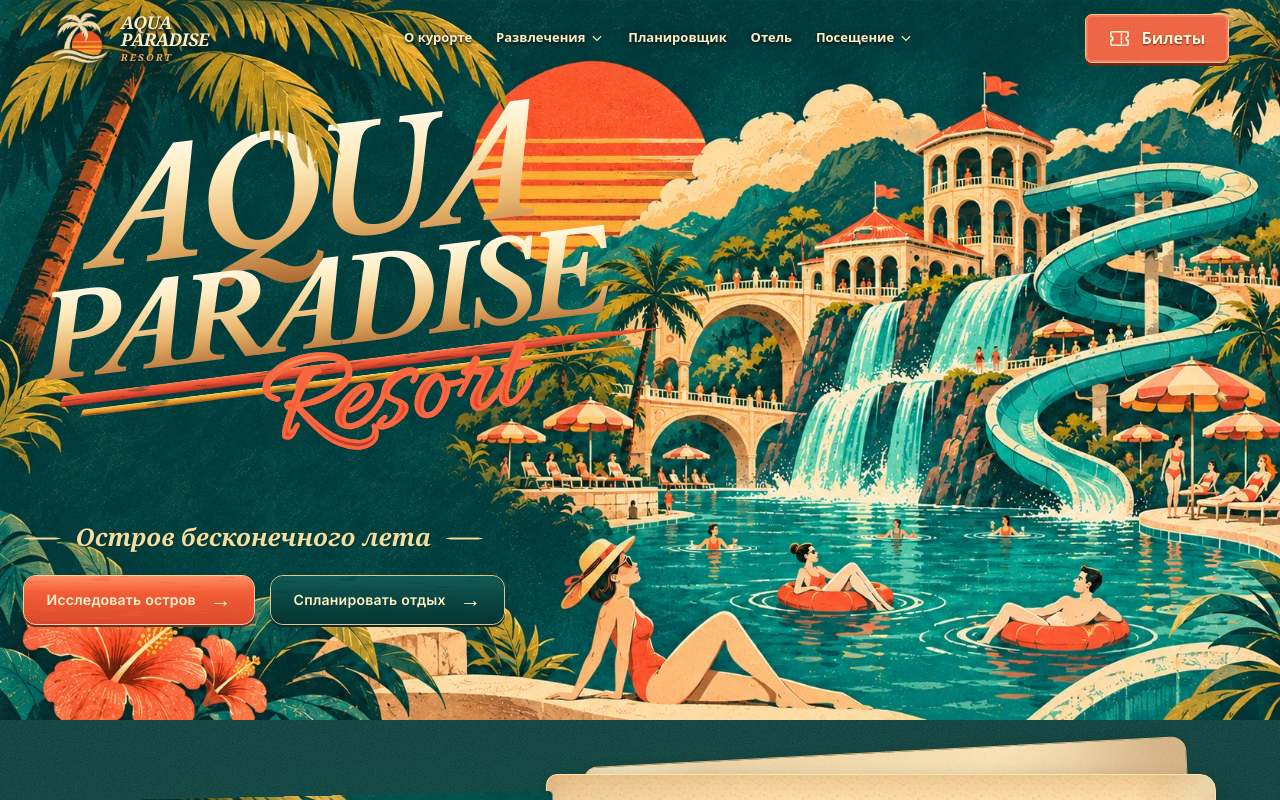
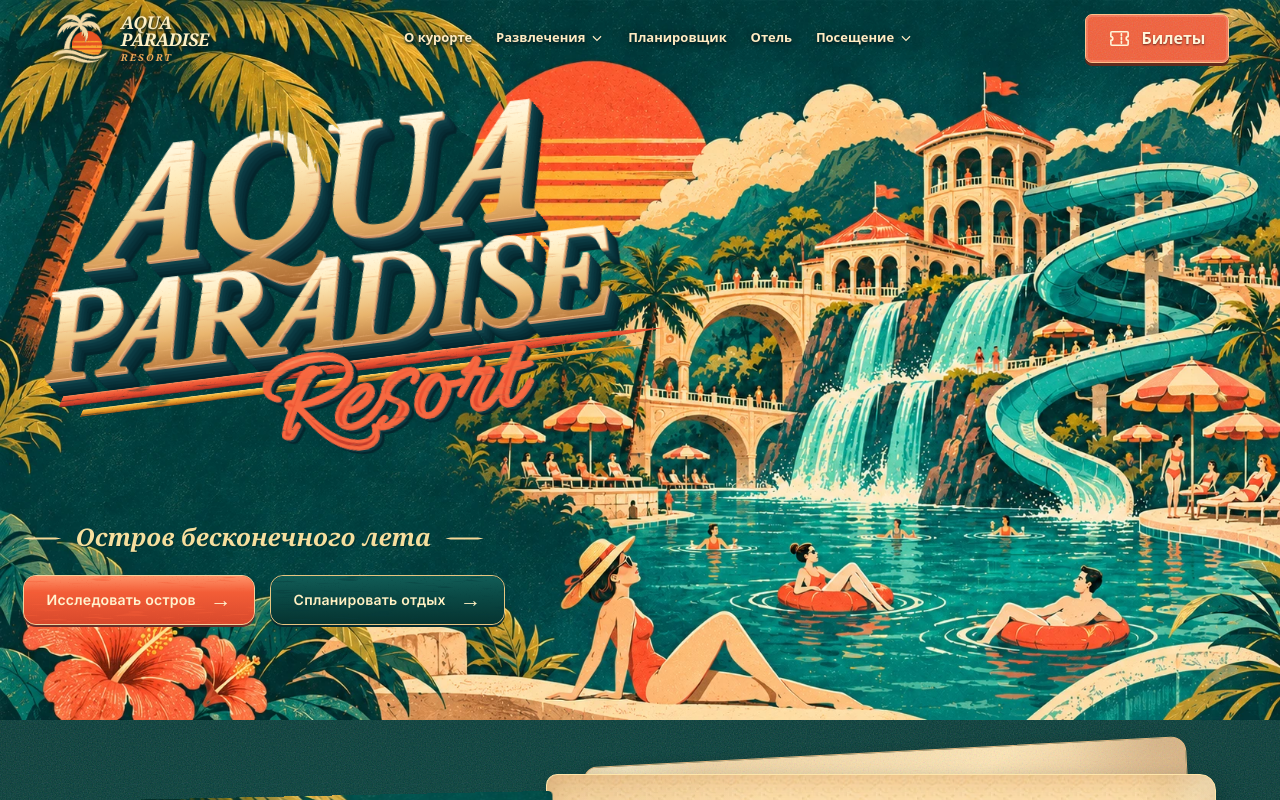
Before and after one commit to raccoonforge/aqua-paradise-resort, a React (Vite) app: page / in a window 1280 px wide. Shown: the top 800 px of the page. Built offline with nearby package versions, Linux system fonts and the light colour scheme; a web font is replaced by a local one.

Commit message:
fix(hero): restore reference ink gradient and deep teal shadow treatment

```diff
--- a/src/hero-reference.css
+++ b/src/hero-reference.css
@@ -375,3 +375,22 @@
   .riv-home .apr-hero *::before,
   .riv-home .apr-hero *::after { animation:none; transition:none; }
 }
+
+/* Preview's final ink treatment: apply depth behind the gradient, not as a
+   solid brown text-shadow above it. */
+.riv-home .apr-hero__title span {
+  filter: url(#apr-print-wear)
+    drop-shadow(1px 1px #efb57b)
+    drop-shadow(1px 2px #c98d66)
+    drop-shadow(2px 3px #11434a)
+    drop-shadow(2px 3px #0b3942)
+    drop-shadow(2px 3px #08333b)
+    drop-shadow(2px 3px #062c34)
+    drop-shadow(2px 3px #04252c);
+}
+.riv-home .apr-hero__resort {
+  filter: url(#apr-print-wear)
+    drop-shadow(1px 1px #dc6845)
+    drop-shadow(2px 2px #0b3942)
+    drop-shadow(2px 2px #04262d);
+}
```
